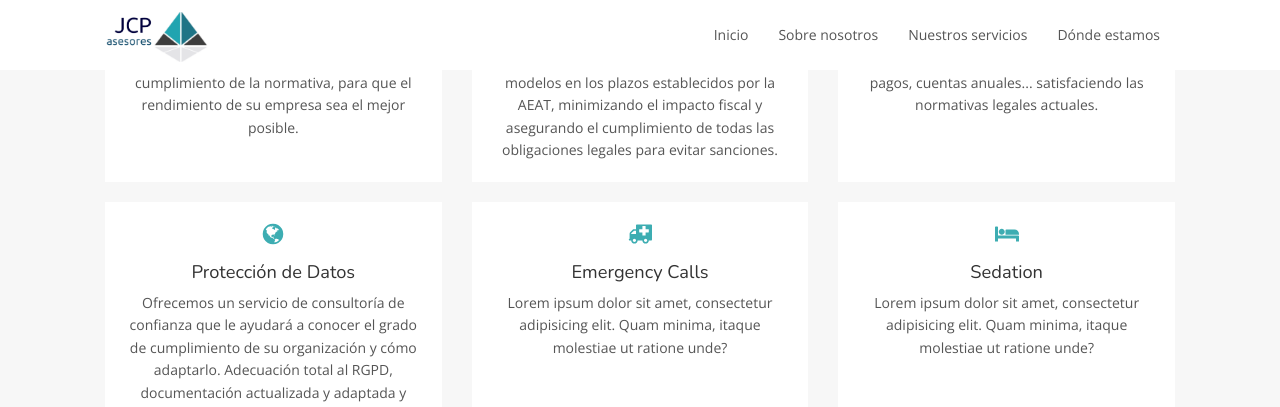
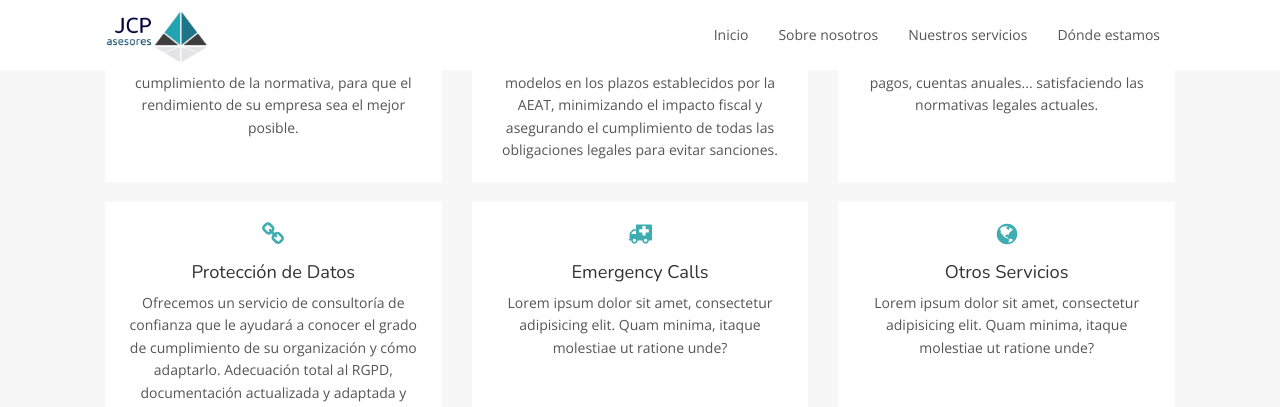
Before and after one commit to MpCity/MpCity.github.io, a Jekyll site: the page built from index.html, in a window 1280 px wide and 900 px high, scrolled down 1657 px. Shown: the top 407 px of the window. Built offline with Jekyll 4.4.1, drawn with Linux system fonts in a browser that asks for light colours.

Commit message:
Update treatments.yml

```diff
--- a/_data/treatments.yml
+++ b/_data/treatments.yml
@@ -10,7 +10,7 @@
   title: Asesoría Contable
   description: Efectuamos la contabilidad general de la empresa, proveedores, clientes, cobros, pagos, cuentas anuales...  satisfaciendo las normativas legales actuales.
 
-- icon: icon-globe
+- icon: icon-chain
   title: Protección de Datos
   description: Ofrecemos un servicio de consultoría de confianza que le ayudará a conocer el grado de cumplimiento de su organización y cómo adaptarlo. Adecuación total al RGPD, documentación actualizada y adaptada y soporte Legal Permanente.
 
@@ -18,6 +18,6 @@
   title: Emergency Calls
   description: Lorem ipsum dolor sit amet, consectetur adipisicing elit. Quam minima, itaque molestiae ut ratione unde?
 
-- icon: icon-bed
-  title: Sedation
+- icon: icon-globe
+  title: Otros Servicios
   description: Lorem ipsum dolor sit amet, consectetur adipisicing elit. Quam minima, itaque molestiae ut ratione unde?
```
